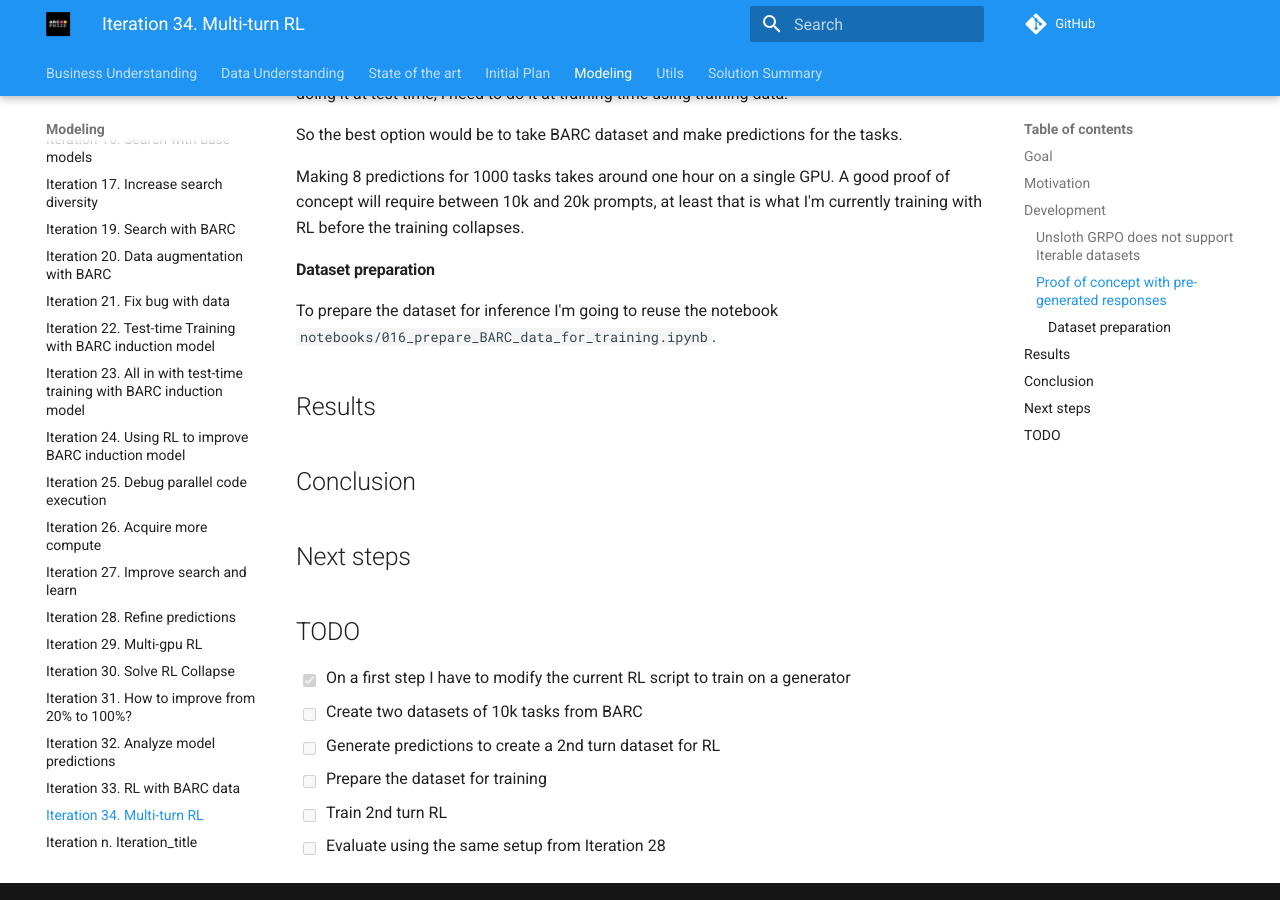
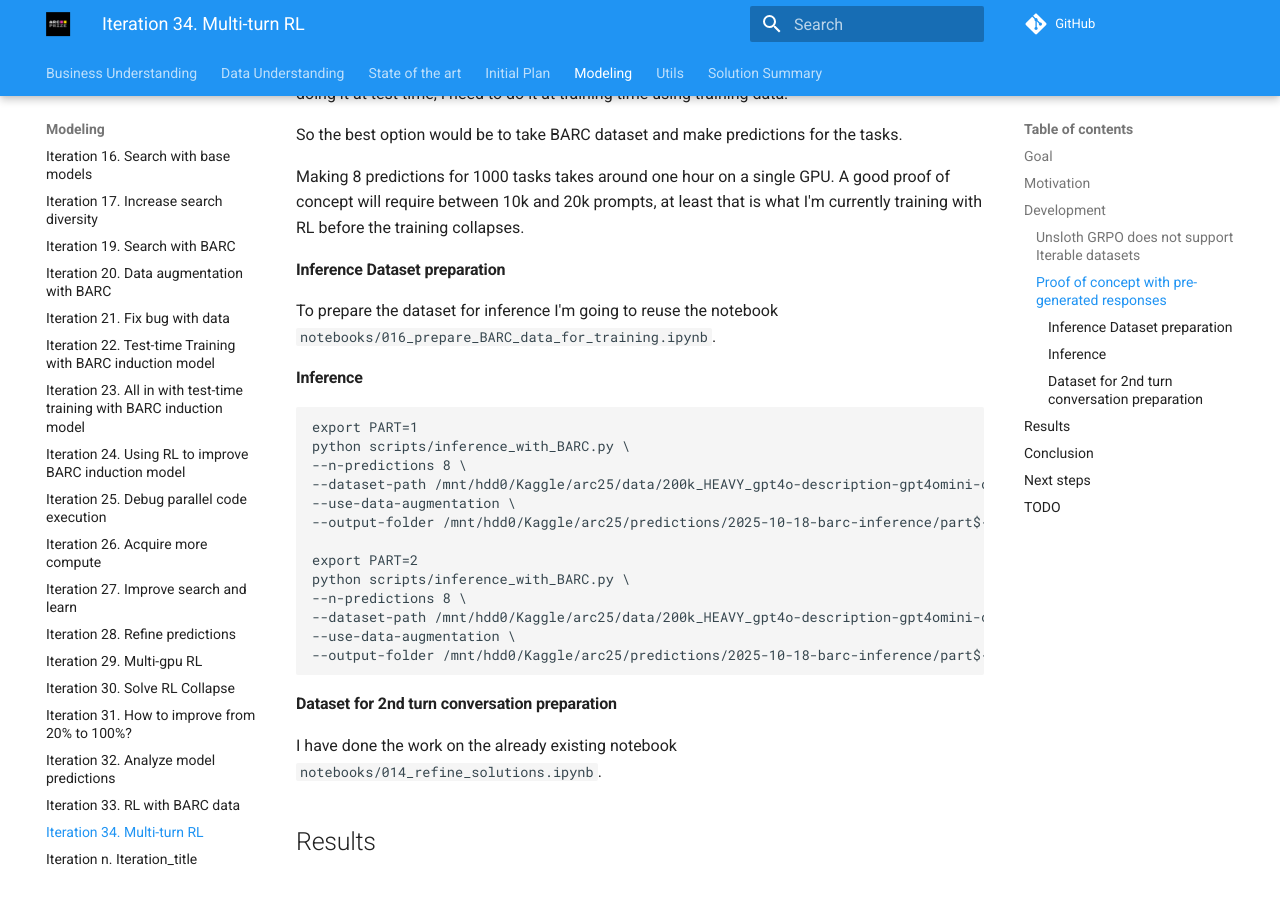
Before and after one commit to ironbar/arc25, an MkDocs documentation site: the page built from docs/modeling/Iteration_34_multi-turn_rl.md, in a window 1280 px wide and 900 px high, scrolled down 948 px. Built offline with MkDocs 1.6.1 and Material for MkDocs 9.7.7, drawn with Linux system fonts in a browser that asks for light colours; comment, search, counter and statistics services are not loaded.

````diff
--- a/docs/modeling/Iteration_34_multi-turn_rl.md
+++ b/docs/modeling/Iteration_34_multi-turn_rl.md
@@ -48,9 +48,31 @@ So the best option would be to take BARC dataset and make predictions for the ta
 Making 8 predictions for 1000 tasks takes around one hour on a single GPU. A good proof of concept will require between 10k and 20k prompts, at least that is what I'm currently
 training with RL before the training collapses.
 
-#### Dataset preparation
+#### Inference Dataset preparation
 
 To prepare the dataset for inference I'm going to reuse the notebook `notebooks/016_prepare_BARC_data_for_training.ipynb`.
+
+#### Inference
+
+```bash
+export PART=1
+python scripts/inference_with_BARC.py \
+--n-predictions 8 \
+--dataset-path /mnt/hdd0/Kaggle/arc25/data/200k_HEAVY_gpt4o-description-gpt4omini-code_generated_problems/dataset_10k_part${PART}.json.gz \
+--use-data-augmentation \
+--output-folder /mnt/hdd0/Kaggle/arc25/predictions/2025-10-18-barc-inference/part${PART}
+
+export PART=2
+python scripts/inference_with_BARC.py \
+--n-predictions 8 \
+--dataset-path /mnt/hdd0/Kaggle/arc25/data/200k_HEAVY_gpt4o-description-gpt4omini-code_generated_problems/dataset_10k_part${PART}.json.gz \
+--use-data-augmentation \
+--output-folder /mnt/hdd0/Kaggle/arc25/predictions/2025-10-18-barc-inference/part${PART}
+```
+
+#### Dataset for 2nd turn conversation preparation
+
+I have done the work on the already existing notebook `notebooks/014_refine_solutions.ipynb`.
 
 ## Results
 
````
Also changed, not shown: 2 other files.
